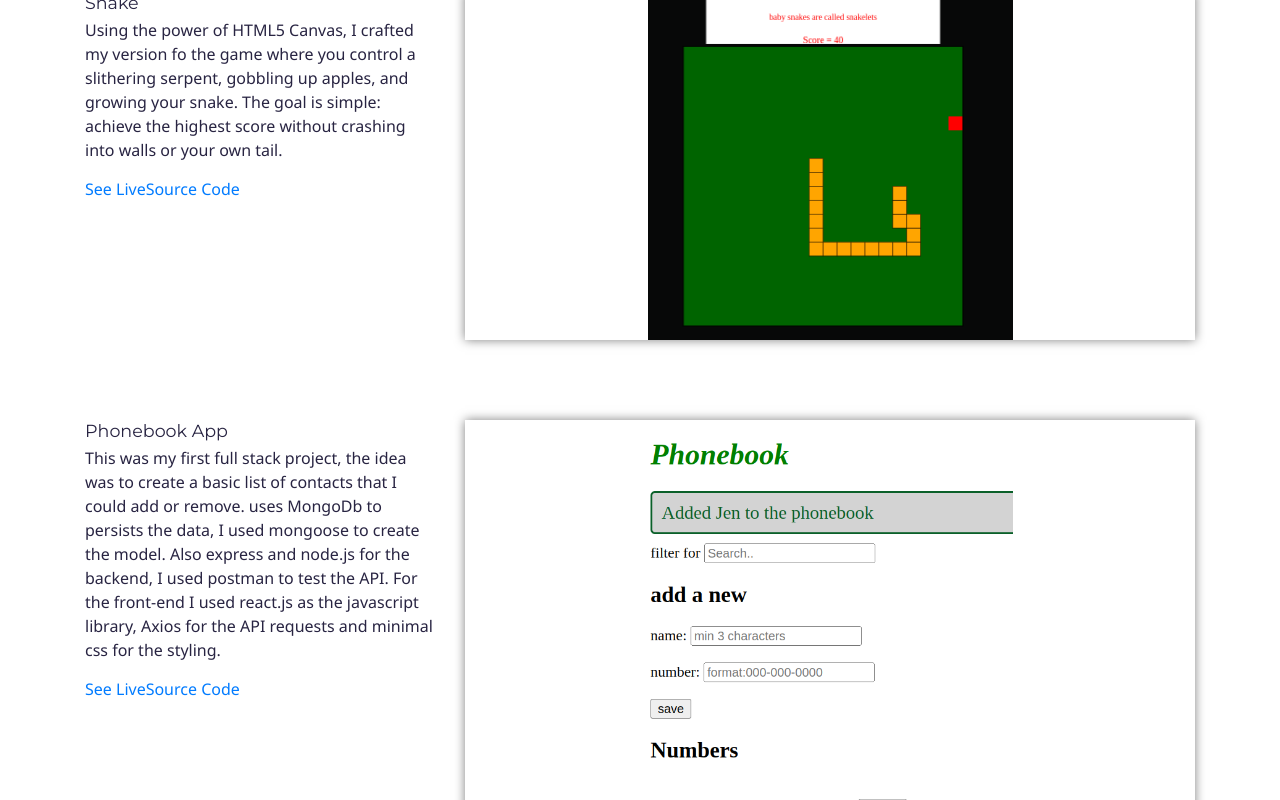
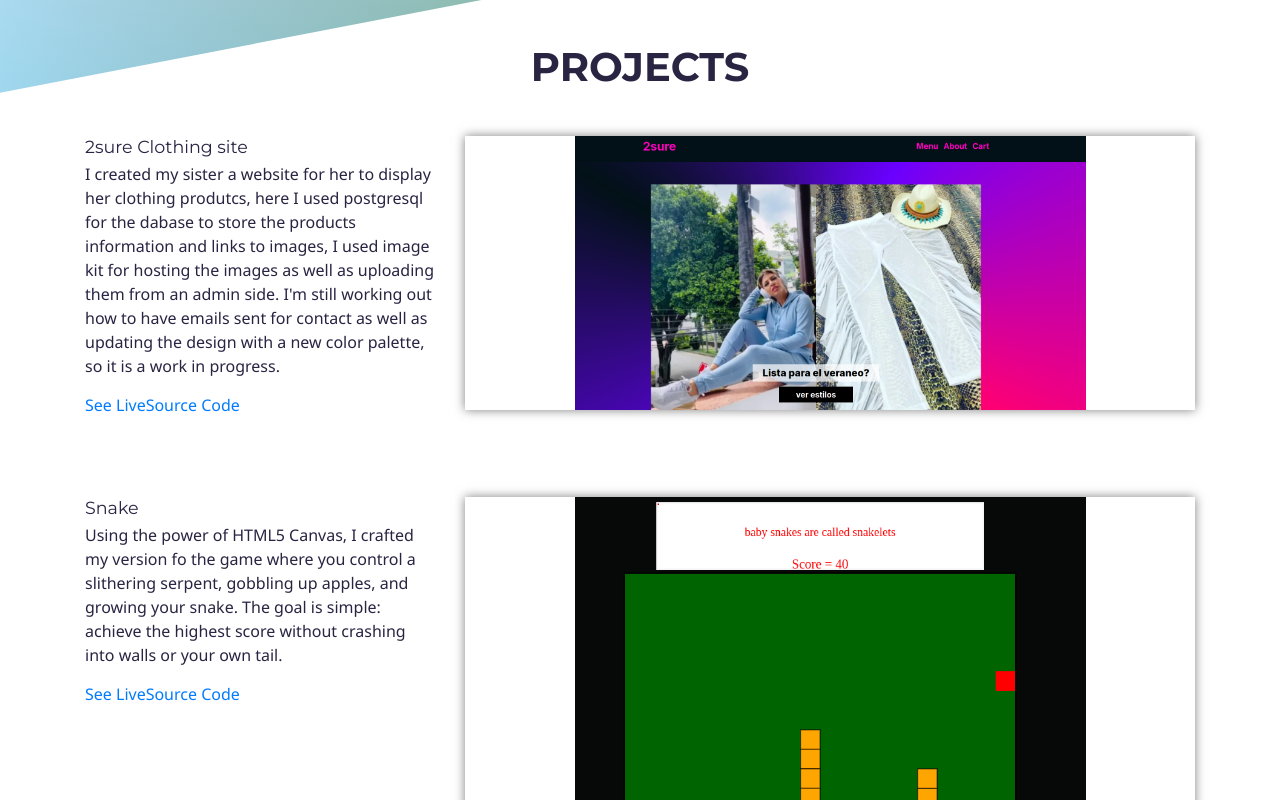
Before and after one commit to quirkyexplorer/porfolio4, a React (Create React App) app: page / in a window 1280 px wide. Shown: the part 1560-2360 px from the top of the page. Built offline with nearby package versions, Linux system fonts and the light colour scheme.

Commit message:
added new project and edited the image size

```diff
--- a/src/components/Project.js
+++ b/src/components/Project.js
@@ -1,9 +1,22 @@
 
 import ProjectView from "./projects/ProjectView";
 import snake from "../assets/snake.png";
-import Phonebook from "../assets/Phonebook.png"
+import Phonebook from "../assets/Phonebook.png";
+import clothingSite from "../assets/clothingSite.png";
 
 const projectDb = [
+
+      {
+        name: '2sure Clothing site',
+        linkSource: 'https://github.com/quirkyexplorer/shopSiteNext',
+        linkLive: 'https://2sureclothing.vercel.app/',
+        description: `I created my sister a website for her to display her clothing produtcs,
+        here I used postgresql for the dabase to store the products information and links to images, I used image kit for
+        hosting the images as well as uploading them from an admin side. I'm still working out how to have emails sent for contact
+        as well as updating the design with a new color palette, so it is a work in progress. `,
+        image: clothingSite,
+    },
+
     {
         name: 'Snake',
         linkSource: 'https://github.com/quirkyexplorer/SnakeGame',
@@ -25,7 +38,9 @@ const projectDb = [
         For the front-end I used react.js as the javascript library, Axios for the API requests
         and minimal css for the styling. `,
         image: Phonebook,
-    }
+    },
+
+
  ]
 
 export default function Project() {
--- a/src/sass/sections/_projects.scss
+++ b/src/sass/sections/_projects.scss
@@ -28,6 +28,7 @@
         }
 
         &__image {
+
             width: 100%;
             box-shadow: 0 0 10px rgba(0, 0, 0, 0.5);
           }
@@ -35,5 +36,5 @@
 }
 
 img{
-  width: 50%;
+  width: 70%;
 }
```
Also changed, not shown: src/assets/clothingSite.png (added).
